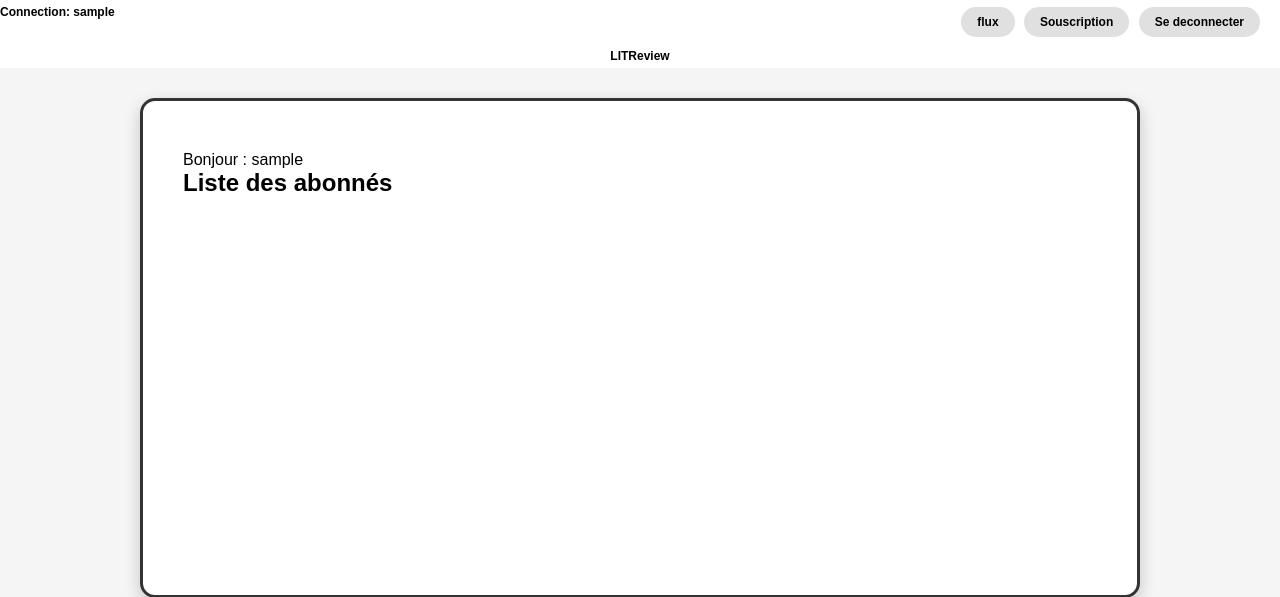
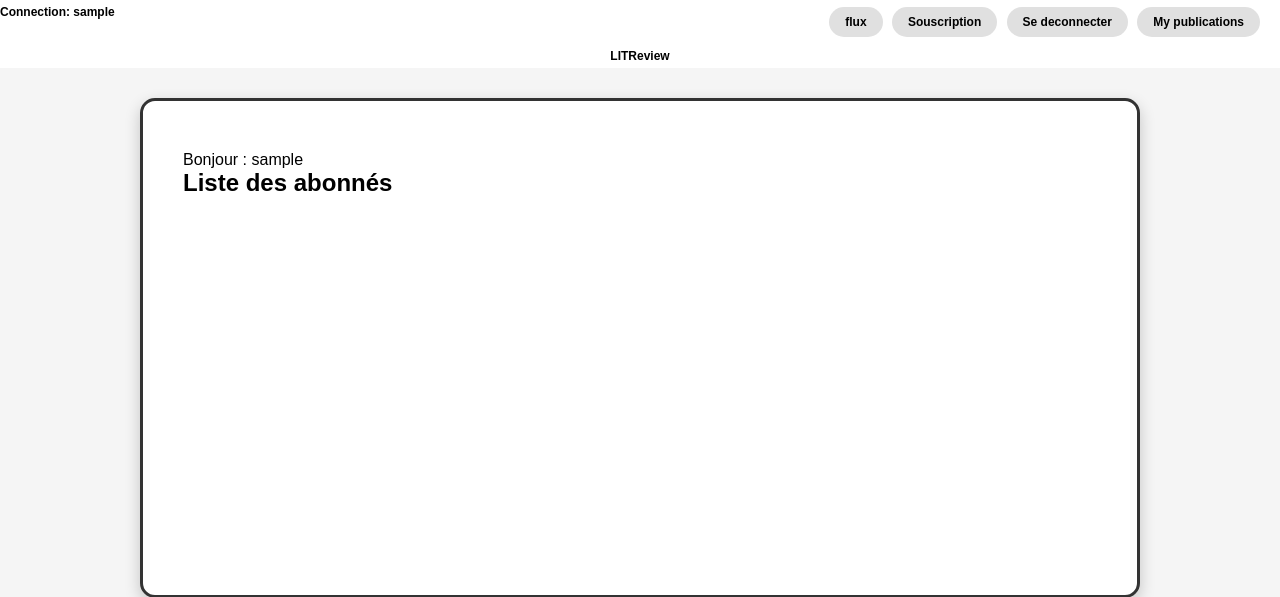
Before and after one commit to Orcchard/OC_Projet9_Critiques_Livres, a Django app: page / in a window 1280 px wide. Shown: the top 597 px of the page. Run offline with Django 5.2, Linux system fonts and the light colour scheme; the visitor is signed in with stand-in values (Sample User, id 1); data comes from the database, SQL or seed files in the repository.

Commit message:
lien bouton vers my_review  du 11-05-2026

```diff
--- a/criticsblog/litreview/templates/base.html
+++ b/criticsblog/litreview/templates/base.html
@@ -29,6 +29,7 @@
             <a href="{% url 'feed' %}" class="header-btn">flux</a>
             <a href="{% url 'subscribe' %}" class="header-btn">Souscription</a>
             <a href="{% url 'login' %}" class="header-btn">Se deconnecter</a>
+            <a href="{% url 'my_publications' %}" class="header-btn">My publications</a>
 
         </div>
     </header>
```
